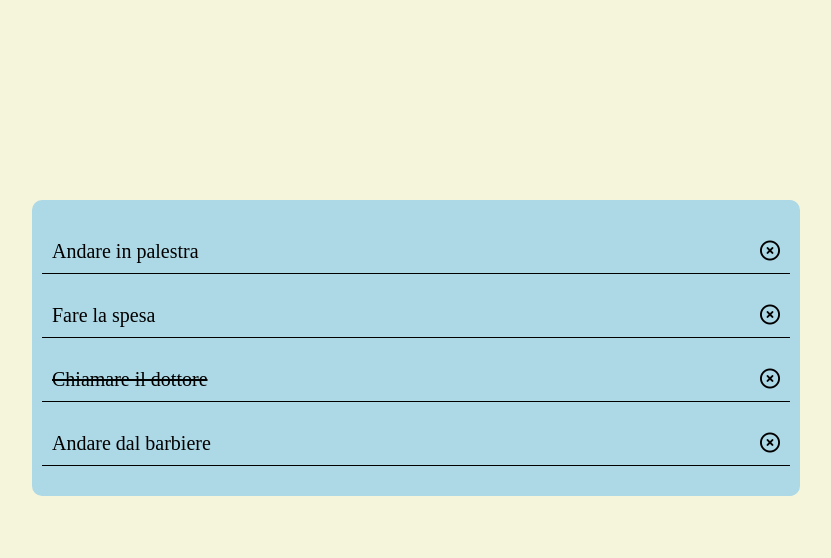
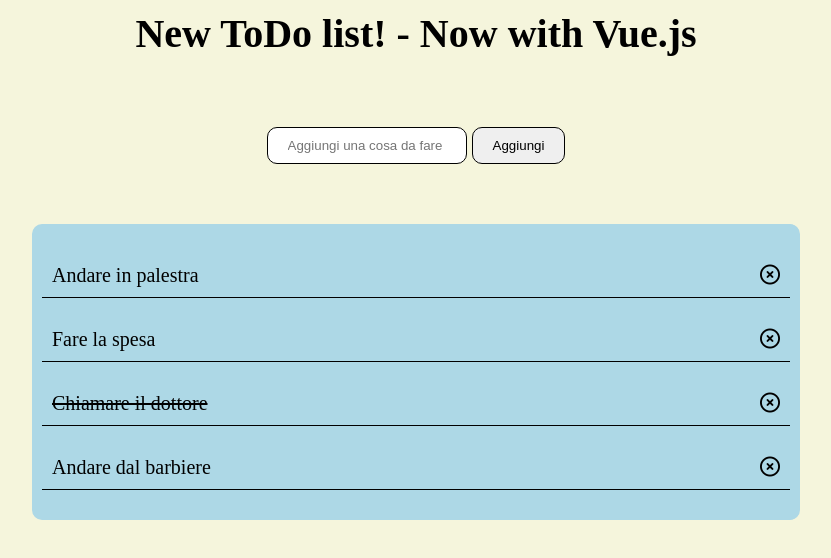
Before and after one commit to dbonafin/vue-todolist, a plain HTML site: page index.html in a window 1280 px wide. Shown: the whole page, without its empty margins (224-1055 px from the left). Drawn offline with nearby package versions, Linux system fonts and the light colour scheme.

Commit message:
milestone 3 started

```diff
--- a/css/style.css
+++ b/css/style.css
@@ -9,10 +9,36 @@ body {
     font-size: 20px;
 }
 
+h1 {
+    text-align: center;
+    padding: 10px 0;
+}
+
+.input-container {
+    width: 60%;
+    margin: 0 auto;
+    margin-top: 60px;
+    text-align: center;
+}
+
+.input-container input {
+    width: 200px;
+    padding: 10px 20px;
+    border-radius: 10px;
+    border: 1px solid black;
+}
+
+.input-container button {
+    padding: 10px 20px;
+    border-radius: 10px;
+    border: 1px solid black;
+    cursor: pointer;
+}
+
 .list-container {
     width: 60%;
     margin: 0 auto;
-    margin-top: 200px;
+    margin-top: 60px;
     background-color: lightblue;
     border-radius: 10px;
     padding: 10px;
--- a/index.html
+++ b/index.html
@@ -12,9 +12,14 @@
 
 <body>
     <div id="root">
-        <!-- <div class="input-container">
 
-        </div> -->
+        <h1>New ToDo list! - Now with Vue.js</h1>
+
+        <div class="input-container">
+            <input type="text" v-model="newToDo.text" id="newtodo-input" placeholder="Aggiungi una cosa da fare">
+            <button id="newtodo-button" @click="addItem()">Aggiungi</button>
+
+        </div>
 
         <div class="list-container">
 
@@ -33,7 +38,6 @@
             </ul>
 
         </div>
-
     </div>
 
     <script src="js/script.js"></script>
--- a/js/script.js
+++ b/js/script.js
@@ -18,6 +18,10 @@ var app = new Vue(
    {
     el: "#root",
     data: {
+        newToDo: {
+            text: "",
+            done: false
+        },
         listToDo: [
             {
                 text: "Andare in palestra",
@@ -40,7 +44,13 @@ var app = new Vue(
     methods: {
         removeItem(index) {
             this.listToDo.splice(index, 1);
-        }
+        },
+        addItem() {
+            if(this.newToDo.text.length != 0) {
+                this.listToDo.push(this.newToDo);
+                this.newToDo.text = "";
+            }
+        },
     }
    }
 );
```
